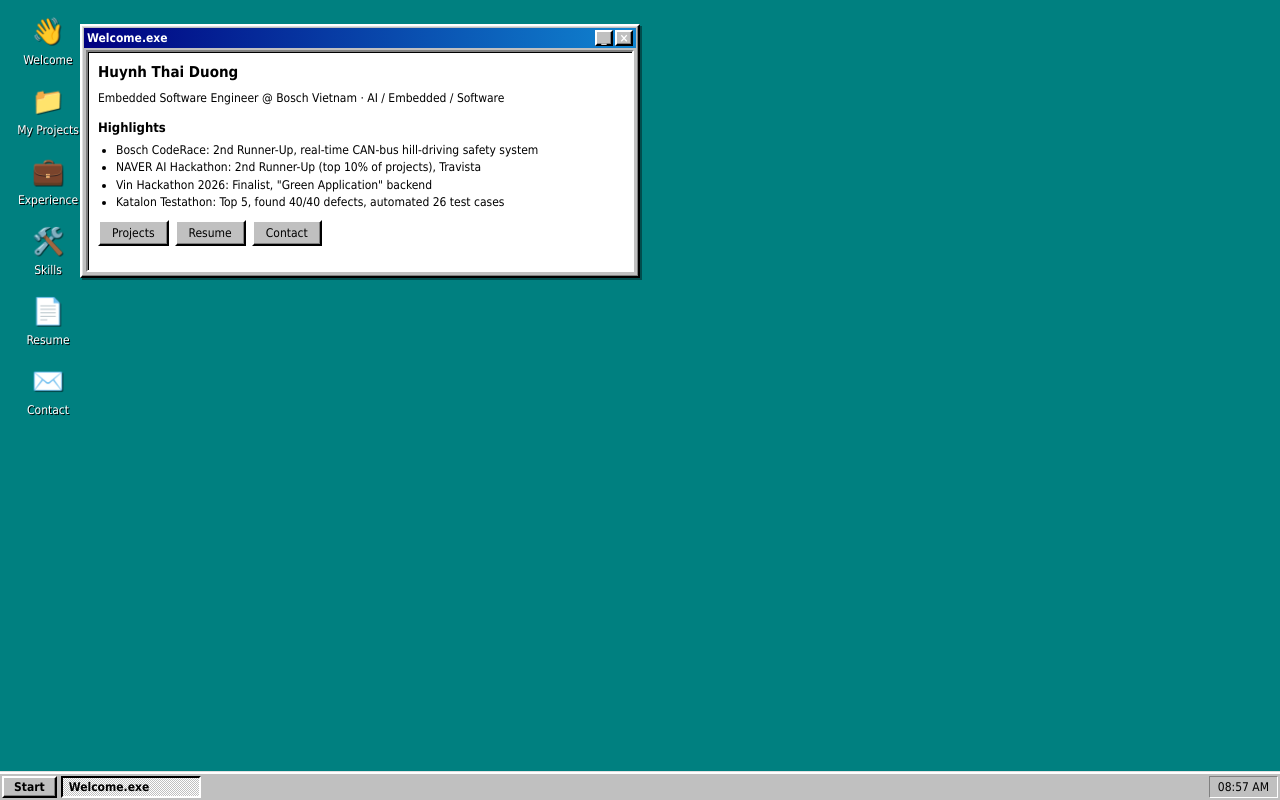
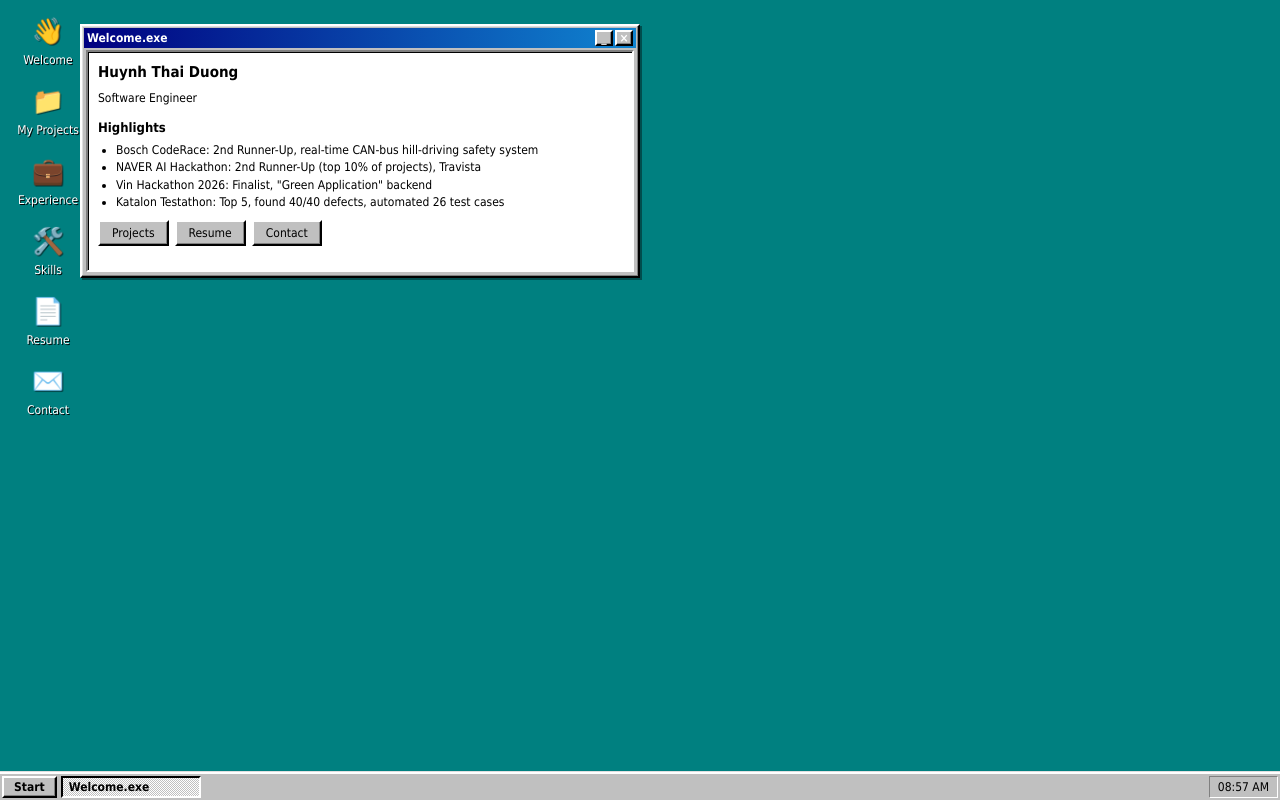
Before and after one commit to TDuong04/TDuong04.github.io, a React (Vite) app: page /#/welcome in a window 1280 px wide. Built offline with nearby package versions, Linux system fonts and the light colour scheme.

Commit message:
Update portfolio positioning to software engineer

```diff
--- a/index.html
+++ b/index.html
@@ -3,17 +3,17 @@
   <head>
     <meta charset="UTF-8" />
     <meta name="viewport" content="width=device-width, initial-scale=1.0" />
-    <title>Huynh Thai Duong | Embedded, AI &amp; Software Engineer</title>
+    <title>Huynh Thai Duong | Software Engineer</title>
     <meta
       name="description"
-      content="Portfolio of Huynh Thai Duong: embedded software engineer at Bosch Vietnam, building AI, embedded and backend systems. Explore it like a Windows 95 desktop."
+      content="Portfolio of Huynh Thai Duong, a software engineer building backend, AI, and systems projects. Explore it like a Windows 95 desktop."
     />
     <meta name="theme-color" content="#008080" />
     <meta property="og:type" content="website" />
-    <meta property="og:title" content="Huynh Thai Duong | Embedded, AI &amp; Software Engineer" />
+    <meta property="og:title" content="Huynh Thai Duong | Software Engineer" />
     <meta
       property="og:description"
-      content="Embedded, AI and software projects, presented as a Windows 95 desktop."
+      content="Software projects across backend, AI, and systems, presented as a Windows 95 desktop."
     />
     <meta property="og:url" content="https://tduong04.github.io/" />
     <meta name="twitter:card" content="summary" />
--- a/src/content/data.ts
+++ b/src/content/data.ts
@@ -2,7 +2,7 @@ import type { Job, Profile, Project, SkillGroup } from './types'
 
 export const profile: Profile = {
   name: 'Huynh Thai Duong',
-  role: 'Embedded Software Engineer @ Bosch Vietnam · AI / Embedded / Software',
+  role: 'Software Engineer',
   email: 'thaiduong.works@gmail.com',
   github: 'https://github.com/TDuong04',
   linkedin:
@@ -134,14 +134,6 @@ export const projects: Project[] = [
 
 export const jobs: Job[] = [
   {
-    id: 'bosch',
-    role: 'Embedded Software Engineer',
-    org: 'Bosch Vietnam',
-    period: 'Oct 2026 – now',
-    summary:
-      'Develop C++ MCU base-software components supporting front-radar sensing for automotive ADAS. Work at the embedded hardware–software boundary, building on CAN, microcontroller and hardware-in-the-loop experience.',
-  },
-  {
     id: 'oucru',
     role: 'Capstone Collaborator / Full-Stack Developer',
     org: 'Oxford University Clinical Research Unit (OUCRU)',
```
Also changed, not shown: 4 other files (tests, documents, lock files or other folders).
